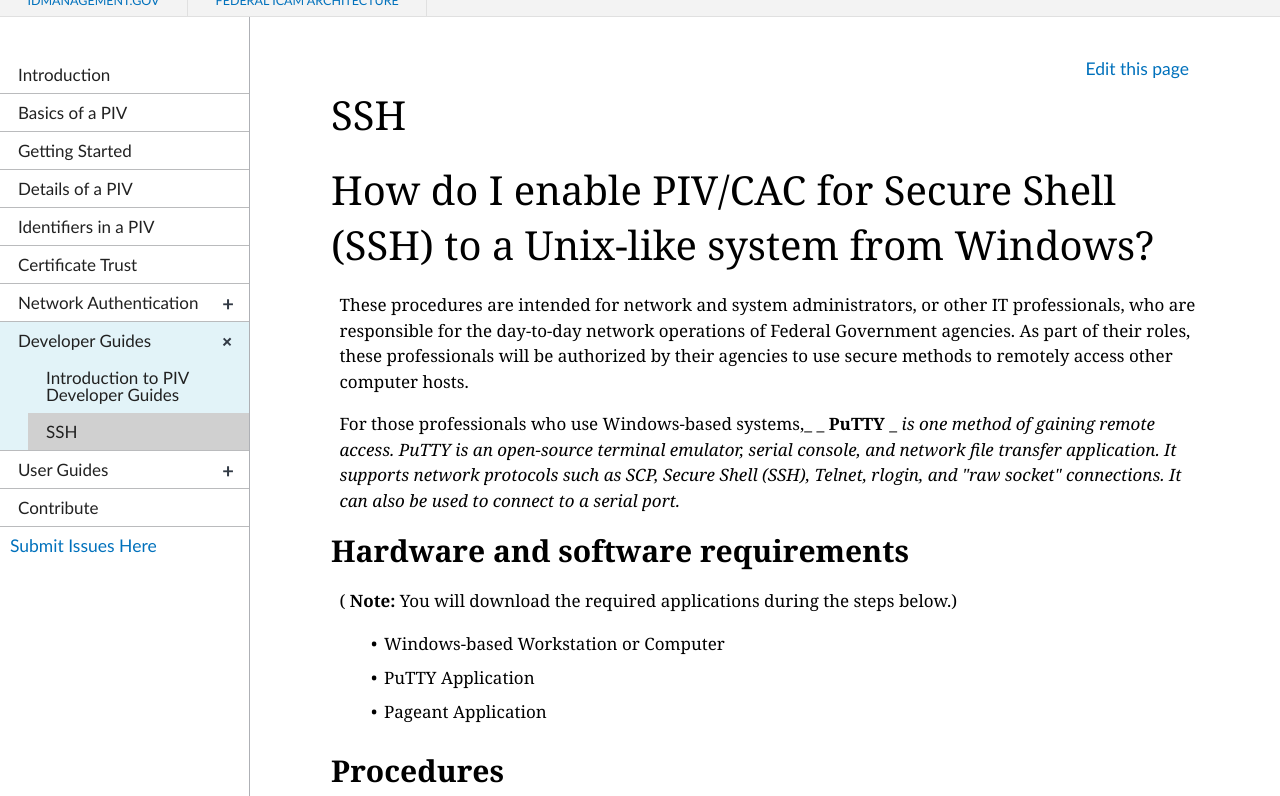
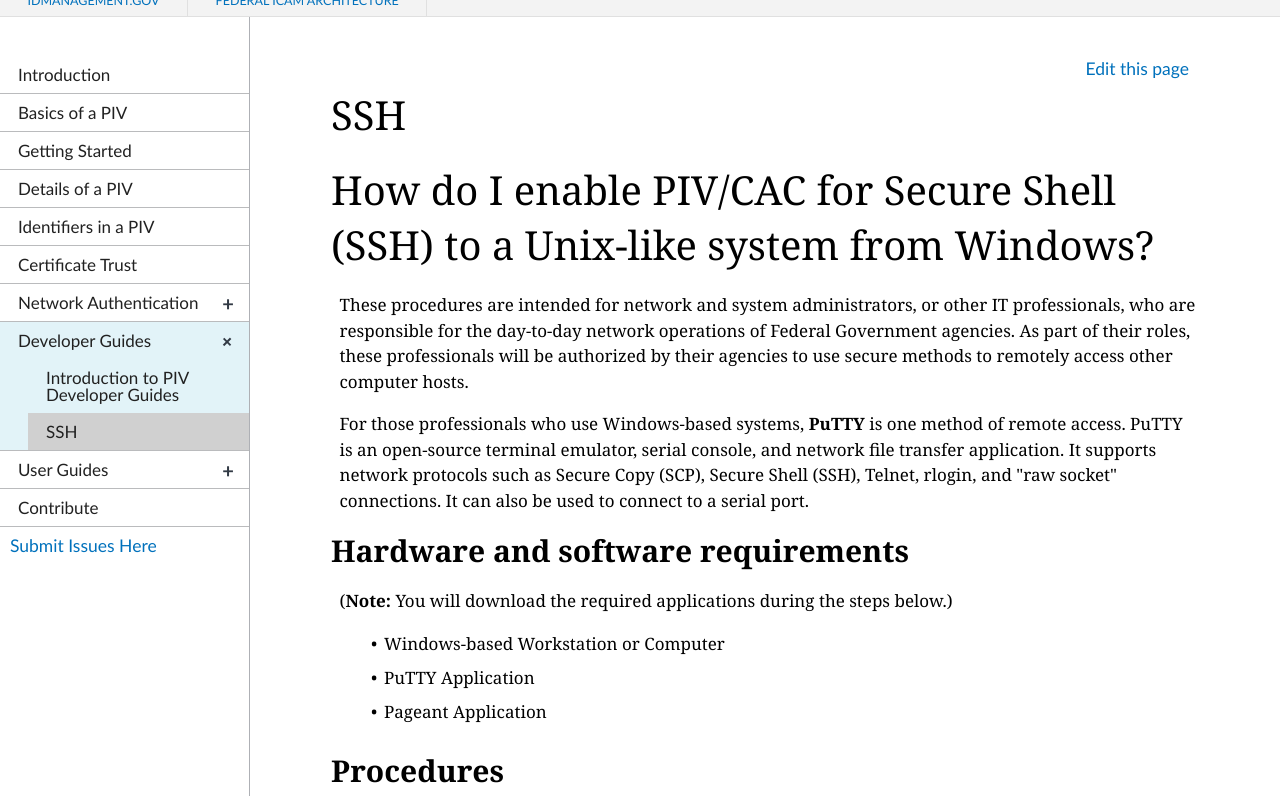
Before and after one commit to GSA/piv-guides, a Jekyll site: the page built from _devconfig/ssh.md, in a window 1280 px wide and 900 px high, cut to the strip 104-900 px from the top of the window. Built offline with Jekyll 4.4.1, drawn with Linux system fonts in a browser that asks for light colours; nearby versions of some CDN libraries.

Commit message:
Update ssh.md

```diff
--- a/_devconfig/ssh.md
+++ b/_devconfig/ssh.md
@@ -8,11 +8,11 @@ collection: devconfig
 
 These procedures are intended for network and system administrators, or other IT professionals, who are responsible for the day-to-day network operations of Federal Government agencies.  As part of their roles, these professionals will be authorized by their agencies to use secure methods to remotely access other computer hosts.
 
-For those professionals who use Windows-based systems,_ _ **PuTTY** _ _is one method of gaining remote access. PuTTY is an open-source terminal emulator, serial console, and network file transfer application. It supports network protocols such as SCP, Secure Shell (SSH), Telnet, rlogin, and &quot;raw socket&quot; connections. It can also be used to connect to a serial port._
+For those professionals who use Windows-based systems, **PuTTY** is one method of remote access. PuTTY is an open-source terminal emulator, serial console, and network file transfer application. It supports network protocols such as Secure Copy (SCP), Secure Shell (SSH), Telnet, rlogin, and &quot;raw socket&quot; connections. It can also be used to connect to a serial port.
 
 ## Hardware and software requirements
 
-( **Note:**  You will download the required applications during the steps below.)
+(**Note:**  You will download the required applications during the steps below.)
 
 - Windows-based Workstation or Computer
 - PuTTY Application
```
